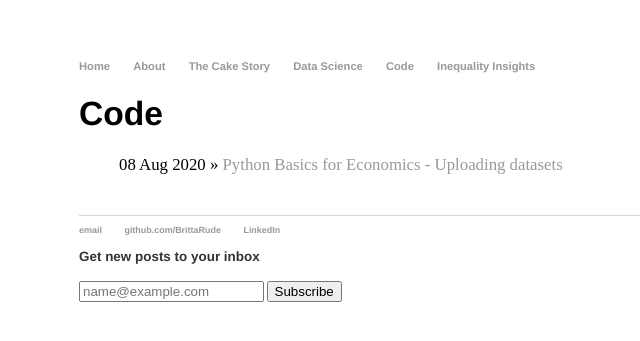
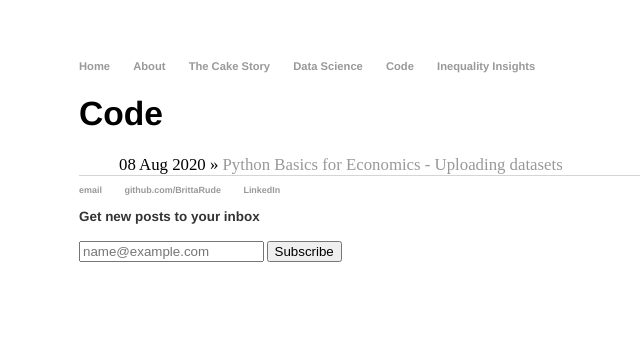
Before and after one commit to BrittaRude/BrittaRude.github.io, a Jekyll site: the page built from code/index.html, in a window 1280 px wide. Shown: the top 341 px of the page, without its empty margins (113-753 px from the left). Built offline with Jekyll 4.4.1, drawn with Linux system fonts in a browser that asks for light colours.

Commit message:
Update main.css

```diff
--- a/css/main.css
+++ b/css/main.css
@@ -36,14 +36,12 @@ footer {
 }
 
 ul.posts {
-    margin: 0px 0px 40px;
+    margin: 0px 0px 0px;
     font-size: 1.5em;
 }
 
 ul.posts li {
     list-style: none;
-    margin: 0;
-    display: block;
 }
 
 
```
